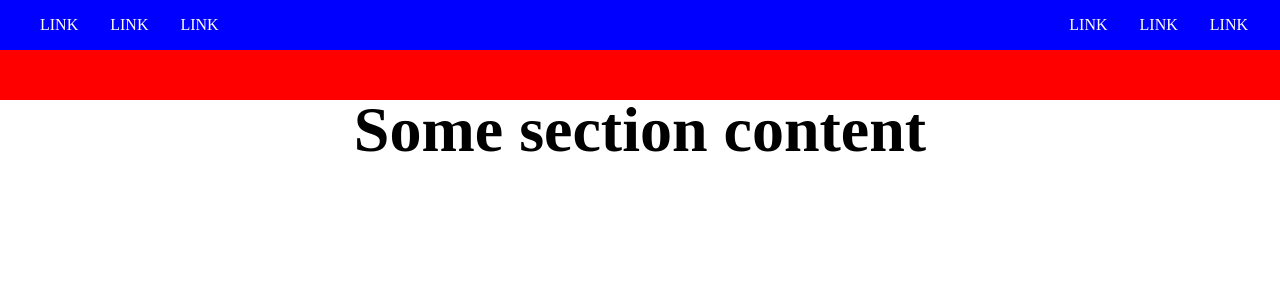
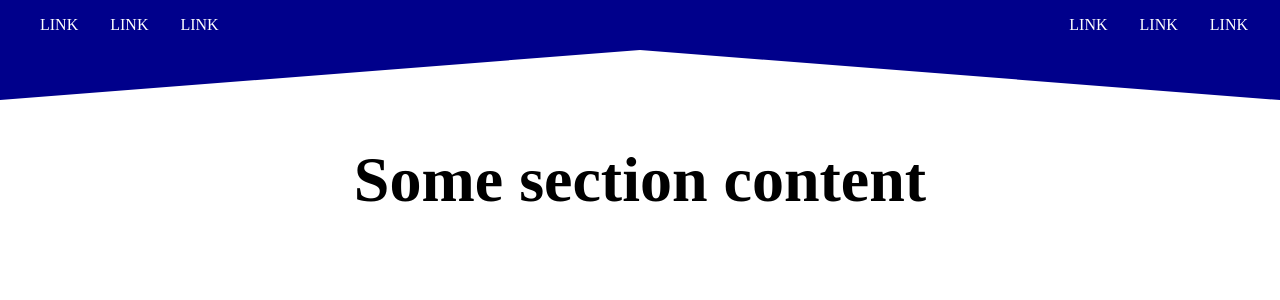
Before and after one commit to DawidGaleziewski/16666, a PHP site: page / in a window 1280 px wide. Shown: the top 300 px of the page. Run offline with PHP 8.4, Linux system fonts and the light colour scheme.

Commit message:
finished menu

```diff
--- a/css/style.css
+++ b/css/style.css
@@ -6,18 +6,27 @@ nav{
     display: flex;
     flex-direction: row;
     justify-content: space-between;
-    background-color: blue;
+    background-color: #00008b;
     position: relative;
 }
 
 .main-nav__triangle {
-    height: 5rem;
-    background: red;
+    background: #00008b;
     height: 50px;
     width: 50px;
+    width: 100%;
+    position: relative;
+}
+
+.main-nav__triangle::after {
+    content: '';
     position: absolute;
-    bottom: -100%;
-    width: 100%;
+    top: 0;
+    width: 0;
+    height: 0;
+    border-style: solid;
+    border-width: 0 50vw 50px 50vw;
+    border-color: transparent transparent white transparent;
 }
 
 ul {
--- a/index.html
+++ b/index.html
@@ -19,8 +19,11 @@
             <li class="main-nav__list-item--right"><a href="">link</a></li>
             <li class="main-nav__list-item--right"><a href="">link</a></li>
         </ul>
-        <div class="main-nav__triangle"></div>
+
     </nav>
+    <div class="main-nav__triangle">
+            <div class="triangle__indent"></div>
+        </div>
     <main>
         <h1 class="main-title">Some section content</h1>
     </main>
```
